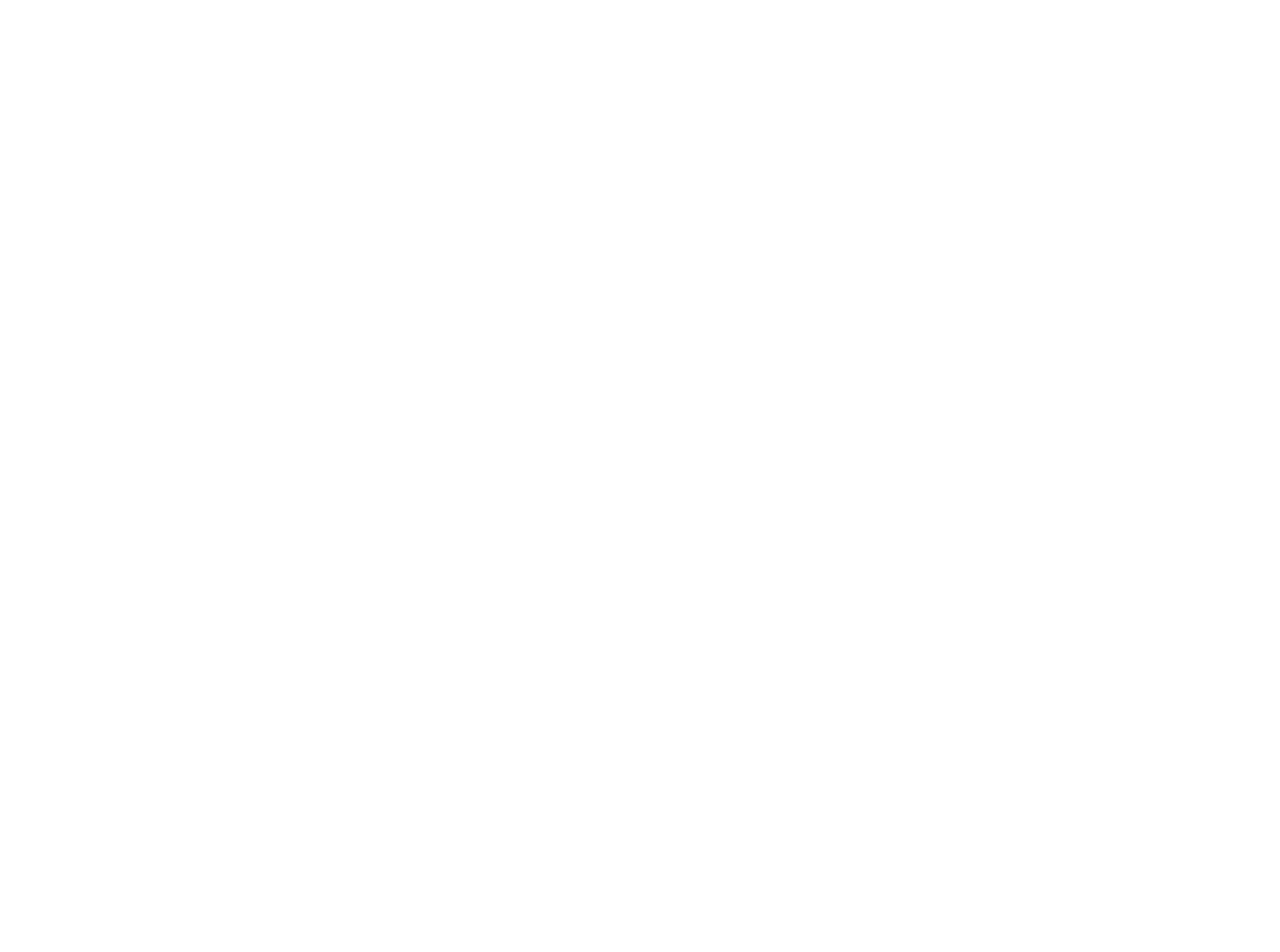
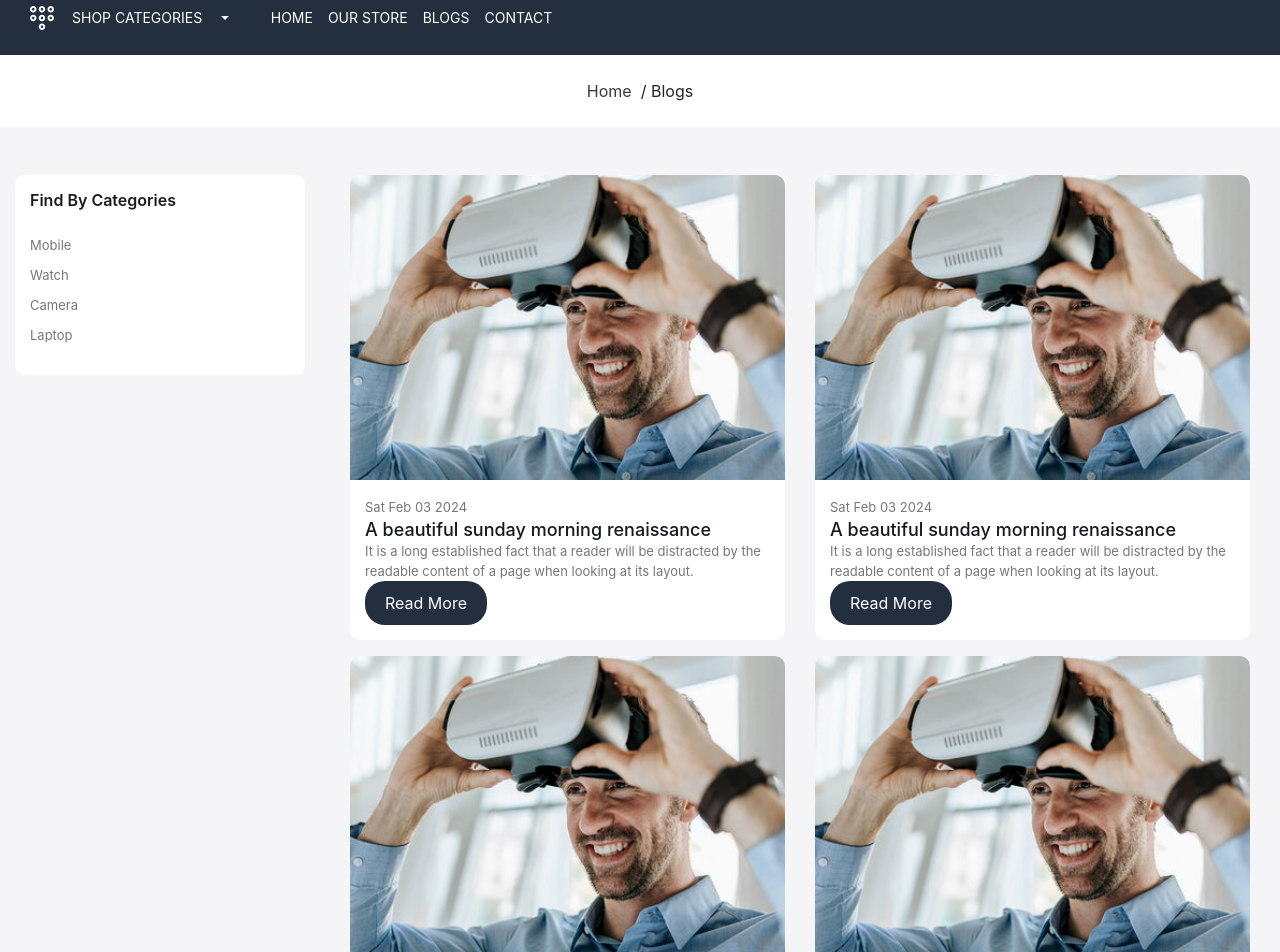
Before and after one commit to AnilKumarB12/ECommerce, a React (Create React App) app: page /blogs in a window 1280 px wide. Before the commit this address had no page. Shown: the part 160-1112 px from the top of the page. Before the commit the page ends 800 px from the top, so only its background shows below. Built offline with nearby package versions, Linux system fonts and the light colour scheme.

Commit message:
completed blogs and contact pages

```diff
--- a/src/App.css
+++ b/src/App.css
@@ -460,3 +460,33 @@
 }
 
 /* Our Store Ends Here*/
+
+/* Contact Page*/
+.contact-inner-wrapper{
+  padding:25px 20px;
+  border-radius: 15px;
+  background-color: white;
+  gap: 15px;
+}
+.contact-inner-wrapper >div{
+  width: 48%;
+}
+.contact-title{
+  font-size: 26px;
+  font-weight: 500;
+  line-height: 35px;
+  text-align: left;
+}
+.contact-inner-wrapper form .form-control{
+  background-color: var(--color-f5f5f7);
+  border-radius: 10px;
+  border-color:transparent ;
+  padding: 10px;
+}
+.contact-inner-wrapper ul{
+  list-style: none;
+}
+.contact-inner-wrapper address, .contact-inner-wrapper a, .contact-inner-wrapper p{
+  color: var(--color-777777);
+}
+/* Contact Page Ends Here*/
--- a/src/App.js
+++ b/src/App.js
@@ -7,6 +7,7 @@
 import Contact from "./pages/Contact";
 import About from "./pages/About";
 import OurStore from "./pages/OurStore";
+import Blog from "./pages/Blog";
 
 function App() {
   return (
@@ -18,6 +19,7 @@
             <Route path="about" element={<About />} />
             <Route path="contact" element={<Contact />} />
             <Route path="store" element={<OurStore />} />
+            <Route path="blogs" element={<Blog />} />
           </Route>
         </Routes>
       </BrowserRouter>
--- a/src/components/BlogCard.js
+++ b/src/components/BlogCard.js
@@ -3,10 +3,9 @@
 
 const BlogCard = () => {
   return (
-    <div className="col-3">
       <div className="blog-card">
         <div className="card-image">
-          <img src="images/blog-1.jpg" className="img-fluid" alt="blog"></img>
+          <img src="images/blog-1.jpg" className="img-fluid w-100" alt="blog"></img>
         </div>
         <div className="blog-content">
           <p className="date"> {new Date().toDateString()}</p>
@@ -20,7 +19,6 @@
           </Link>
         </div>
       </div>
-    </div>
   );
 };
 
--- /dev/null
+++ b/src/pages/Blog.js
@@ -0,0 +1,50 @@
+import React from 'react';
+import BreadCrumb from "../components/BreadCrumb";
+import Meta from "../components/MetaD";
+import BlogCard from '../components/BlogCard';
+
+const Blog = () => {
+  return (
+    <>
+    <Meta title={"Blogs"} />
+      <BreadCrumb title="Blogs" />
+      <div className="blog-wrapper home-wrapper-2 py-5" >
+        <div className="container-xxl">
+            <div className="row">
+                <div className="col-3">
+                <div className="filter-card mb-3">
+                <h3 className="filter-title">Find By Categories</h3>
+                <div>
+                  <ul>
+                    <li>Mobile</li>
+                    <li>Watch</li>
+                    <li>Camera</li>
+                    <li>Laptop</li>
+                  </ul>
+                </div>
+              </div>
+                </div>
+                <div className="col-9">
+                    <div className="row">
+                        <div className="col-6 mb-3">
+                        <BlogCard />
+                        </div>
+                        <div className="col-6 mb-3">
+                        <BlogCard />
+                        </div>
+                        <div className="col-6 mb-3">
+                        <BlogCard />
+                        </div>
+                        <div className="col-6 mb-3">
+                        <BlogCard />
+                        </div>
+                    </div>
+                </div>
+            </div>
+        </div>
+      </div>
+      </>
+  );
+};
+
+export default Blog;
--- a/src/pages/Contact.js
+++ b/src/pages/Contact.js
@@ -1,9 +1,72 @@
-import React from 'react'
+import React from 'react';
+import BreadCrumb from "../components/BreadCrumb";
+import Meta from "../components/MetaD";
+import { FaHome } from "react-icons/fa";
+import { IoMdCall } from "react-icons/io";
+import { IoIosMail } from "react-icons/io";
+import { IoMdInformationCircle } from "react-icons/io";
 
 const Contact = () => {
   return (
-    <div>Contact</div>
+    <>
+      <Meta title={"Contact Us"} />
+      <BreadCrumb title="Contact Us" />
+      <div className="contact-wrapper py-5 home-wrapper-2">
+        <div className="container-xxl">
+          <div className="row">
+            <div className="col-12">
+              <iframe src="https://www.google.com/maps/embed?pb=!1m18!1m12!1m3!1d61816.02396293806!2d75.87509973125756!3d14.45586826923828!2m3!1f0!2f0!3f0!3m2!1i1024!2i768!4f13.1!3m3!1m2!1s0x3bba25726a6222e5%3A0x4a120de147c6d472!2sDavanagere%2C%20Karnataka!5e0!3m2!1sen!2sin!4v1708080054257!5m2!1sen!2sin" width="600" height="450" className='border-0 w-100' allowFullScreen="" loading="lazy" referrerPolicy="no-referrer-when-downgrade" title='map'></iframe>
+              <div className="col-12 mt-5">
+                <div className="contact-inner-wrapper d-flex justify-content-between">
+                  <div>
+                    <h3 className='contact-title mb-4'> Contact</h3>
+                    <form action='' className='d-flex flex-column gap-15'>
+                      <div>
+                        <input type="text" className="form-control" placeholder='Name' />
+                      </div>
+                      <div>
+                        <input type="email" className="form-control"
+                          placeholder='Email' />
+                      </div>
+                      <div>
+                        <input type="tel" className="form-control" placeholder='Mobile Number' />
+                      </div>
+                      <div>
+                        <textarea name="" id="" className='w-100 form-control' cols="30" rows="4"
+                          placeholder='Comments'></textarea>
+                      </div>
+                      <div>
+                        <button className='button border-0'>Submit</button>
+                      </div>
+                    </form>
+                  </div>
+                  <div>
+                    <h3 className='contact-title mb-4'> Get in touch with us</h3>
+                    <div>
+                      <ul className='ps-0'>
+                        <li className="mb-3 d-flex gap-15 align-items-center"><FaHome />
+                          <address className="mb-0">
+                            Hno:277 , Near village Kabbala , Davanagere, Karnataka
+                          </address></li>
+                        <li className="mb-3 d-flex gap-15 align-items-center"><IoMdCall />
+                          <a href="tel:+91 8264954234">+91 8264954234</a></li>
+                        <li className="mb-3 d-flex gap-15 align-items-center"><IoIosMail />
+                          <a href="mailto:navdeepdahiya753@gmail.com">
+                            navdeepdahiya753@gmail.com
+                          </a></li>
+                        <li className="mb-3 d-flex gap-15 align-items-center" ><IoMdInformationCircle />
+                          <p className="mb-0">Monday – Friday 10 AM – 8 PM</p></li>
+                      </ul>
+                    </div>
+                  </div>
+                </div>
+              </div>
+            </div>
+          </div>
+        </div>
+      </div>
+    </>
   )
 }
 
-export default Contact
+export default Contact;
--- a/src/pages/Home.js
+++ b/src/pages/Home.js
@@ -337,10 +337,20 @@
             <div className="col-12">
               <h3 className="section-heading"> Our Latest Blogs</h3>
             </div>
+           <div className="row">
+            <div className="col-3">
             <BlogCard />
+            </div>
+            <div className="col-3">
             <BlogCard />
+            </div>
+            <div className="col-3">
             <BlogCard />
+            </div>
+            <div className="col-3">
             <BlogCard />
+            </div>
+           </div>
           </div>
         </div>
       </section>
```
